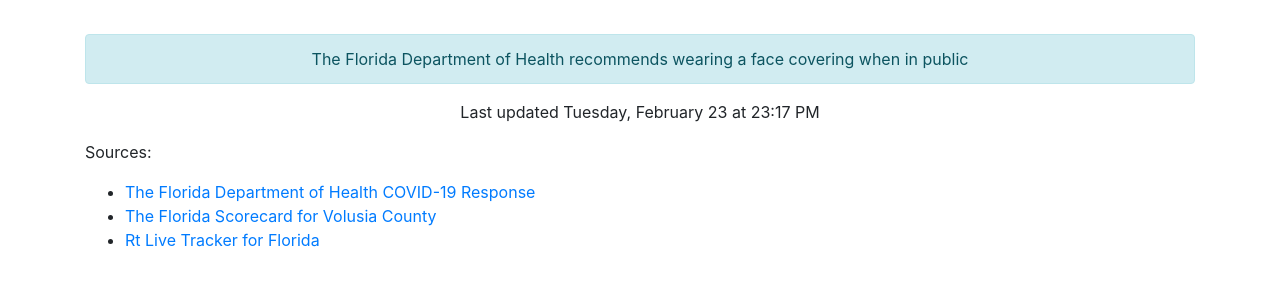
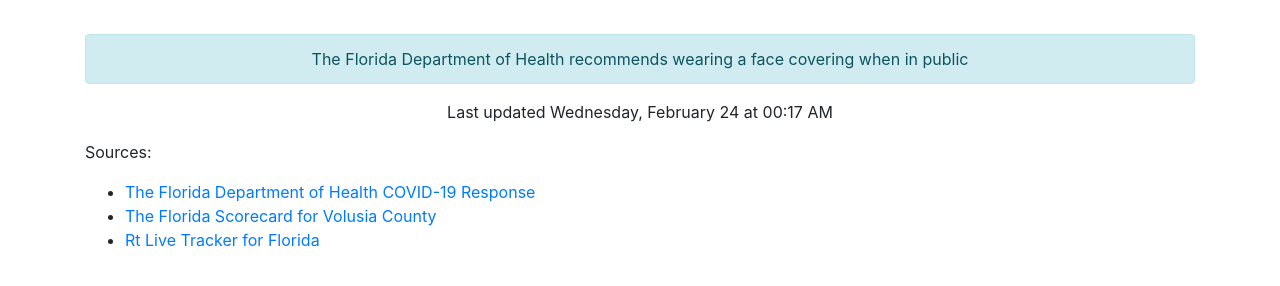
Before and after one commit to thinkjson/timeforchurch, a Jekyll site: the page built from index.md, in a window 1280 px wide. Shown: the part 544-830 px from the top of the page. Built offline with Jekyll 4.4.1, drawn with Linux system fonts in a browser that asks for light colours; our own code applies the rules of GitHub Pages for plain Markdown files.

Commit message:
Updating data

```diff
--- a/_includes/data.html
+++ b/_includes/data.html
@@ -10,4 +10,4 @@
     <div class="outcome text-success">YES</div>
     <div class="alert alert-info" role="alert">The Florida Department of Health recommends wearing a face covering when in public</div>
 
-    <p>Last updated Tuesday, February 23 at 23:17 PM</p>
+    <p>Last updated Wednesday, February 24 at 00:17 AM</p>
```
